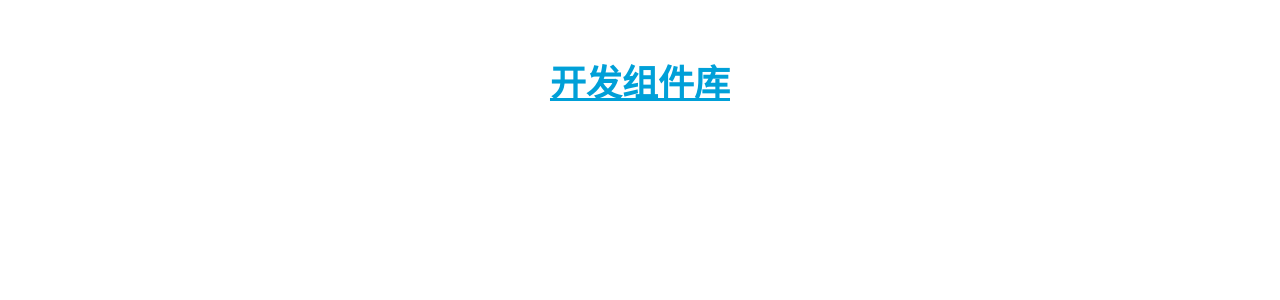
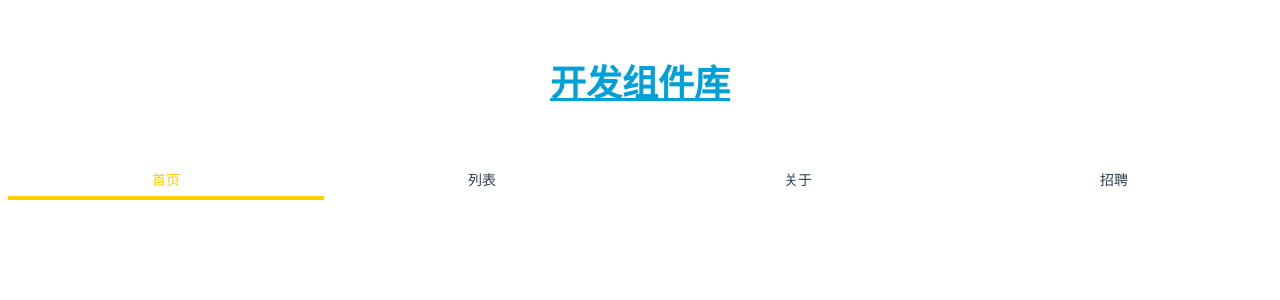
Before and after one commit to seed-fe/vue-demo, a Vue app: page /nav in a window 1280 px wide. Shown: the top 300 px of the page. Built offline with nearby package versions, Linux system fonts and the light colour scheme.

Commit message:
完成了tab切换组件
实践了v-for循环渲染列表以及v-bind动态修改类名

```diff
--- a/src/components/css/qui-nav.import.css
+++ b/src/components/css/qui-nav.import.css
@@ -15,6 +15,7 @@
     position: relative;
     overflow: hidden;
     font-size: 14px;
+    cursor: pointer;
 }
 .qui-nav .nav-item .nav-txt{
     display: block;
--- a/src/components/quiNav.vue
+++ b/src/components/quiNav.vue
@@ -1,7 +1,8 @@
 //quiNav.vue
 <template>
   <div class="qui-nav nav-type-1">
-    <a v-for="(item, index) in items" ><!--关键代码v-for-->
+    <a v-for="(item, index) in items" v-bind:class="[commonClass, item.active ? activeClass : '']" v-on:click="navClickEvent(items,index)" >
+      <span class="nav-txt">{{item.text}}</span>">
       <span class="nav-txt">{{item.text}}</span>
     </a>
   </div>
@@ -11,6 +12,8 @@
   export default {
     data:function(){
       return {
+        commonClass:'nav-item',
+        activeClass:'active',
         items:[
           {
             text: '首页',
@@ -30,6 +33,17 @@
           }
         ]
       }
+    },
+    methods:{
+      navClickEvent:function(items,index){
+        /* 默认切换类的动作*/
+        items.forEach(function(el){
+          el.active = false;
+        });
+        items[index].active = true;
+        /* 开放用户自定义的接口*/
+        this.$emit('navClickEvent',items,index);
+      }
     }
   }
 </script>
```
